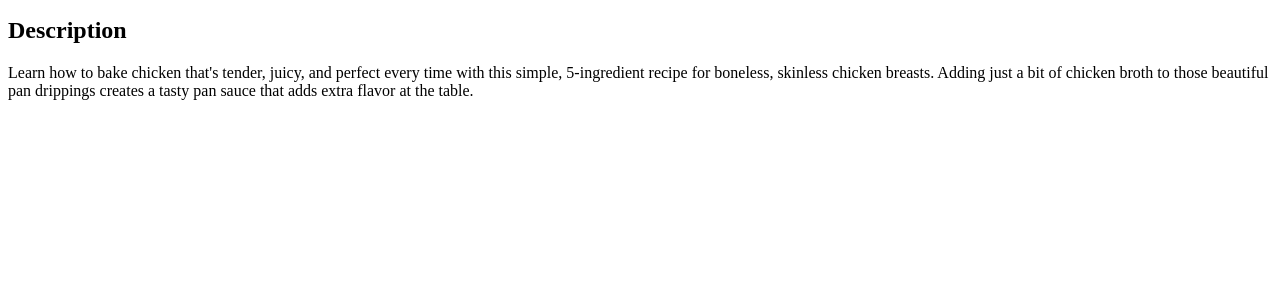
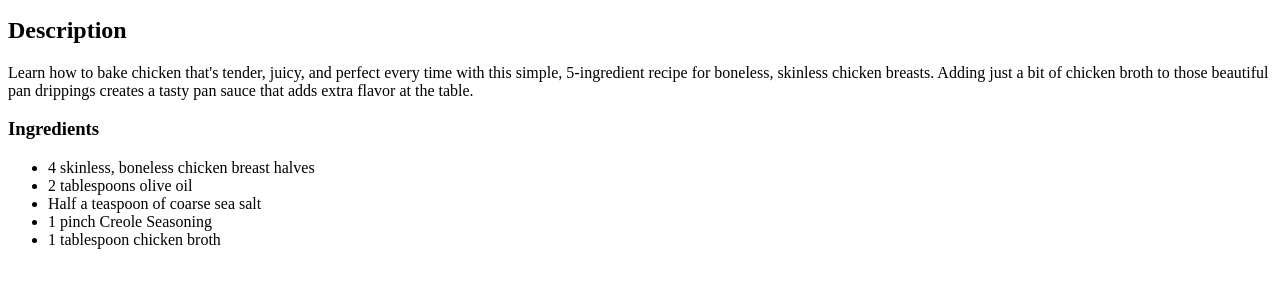
Before and after one commit to raiaahan/odin-recipies, a plain HTML site: page recipes/chicken-breast.html in a window 1280 px wide. Shown: the part 101-388 px from the top of the page. Drawn offline with Linux system fonts and the light colour scheme.

Commit message:
Add ingredients to chicken-breast.html
[Ticket: X]

```diff
--- a/recipes/chicken-breast.html
+++ b/recipes/chicken-breast.html
@@ -13,6 +13,13 @@
         <p>Learn how to bake chicken that's tender, juicy, and perfect every time with this simple, 5-ingredient recipe for boneless, skinless chicken breasts.
             Adding just a bit of chicken broth to those beautiful pan drippings creates a tasty pan sauce that adds extra flavor at the table.</p>
 
-
+        <h3>Ingredients</h3>
+        <ul>
+            <li>4 skinless, boneless chicken breast halves</li>
+            <li>2 tablespoons olive oil</li>
+            <li>Half a teaspoon of coarse sea salt</li>
+            <li>1 pinch Creole Seasoning</li>
+            <li>1 tablespoon chicken broth</li>
+        </ul>
     </body>
 </html>
```
